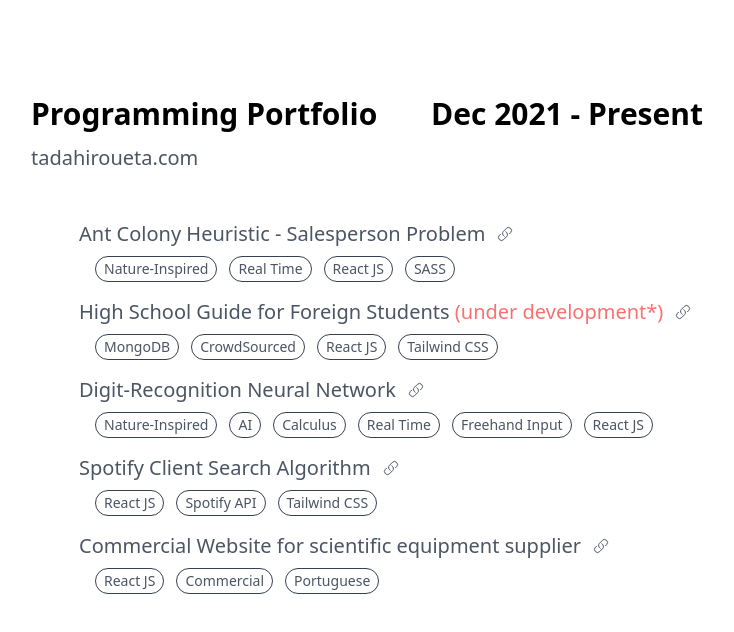
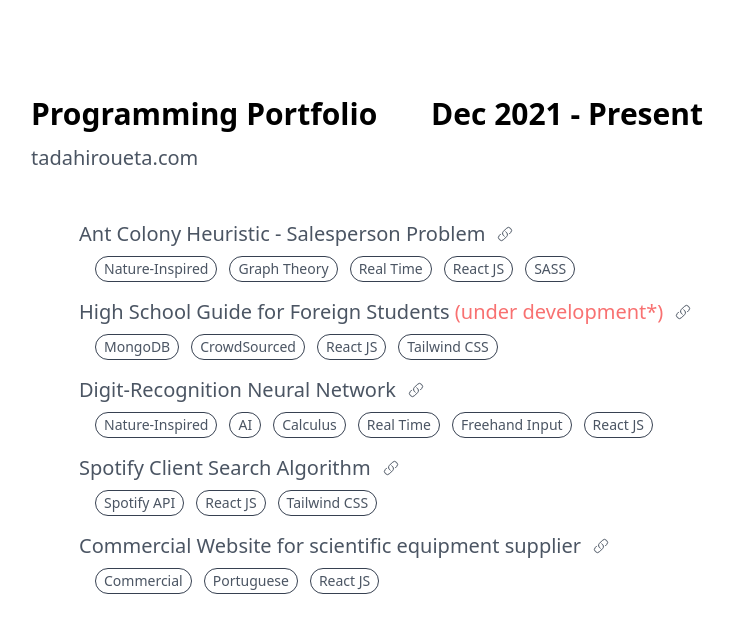
Before and after one commit to tadahiroueta/landing-page, a JavaScript app: page / in a window 1280 px wide. Shown: the top 632 px of the page, without its empty margins (273-1007 px from the left). Built offline with nearby package versions, Linux system fonts and the light colour scheme.

Commit message:
changing topics

```diff
--- a/src/App.js
+++ b/src/App.js
@@ -38,7 +38,7 @@ export default function App() {
         <div className="space-y-8 text-gray-600 md:space-y-12">
           <a href="https://tadahiroueta.com/" className="text-xl">tadahiroueta.com</a>
           <div className="ml-5 space-y-4 text-base list-disc md:ml-12 md:text-xl">
-            <Link to="https://pheromones.tadahiroueta.com" topics={ ["Nature-Inspired", "Real Time", "React JS", "SASS"] }>
+            <Link to="https://pheromones.tadahiroueta.com" topics={ ["Nature-Inspired", "Graph Theory", "Real Time", "React JS", "SASS"] }>
               Ant Colony Heuristic - Salesperson Problem
             </Link>
             <Link to="https://bridgeamerica.org/" topics={ ["MongoDB", "CrowdSourced", "React JS", "Tailwind CSS"] }>
@@ -47,10 +47,10 @@ export default function App() {
             <Link to="https://digit.tadahiroueta.com" topics={ ["Nature-Inspired", "AI", "Calculus", "Real Time", "Freehand Input", "React JS"] }>
               Digit-Recognition Neural Network
             </Link>
-            <Link to="https://spotifier.tadahiroueta.com" topics={ ["React JS", "Spotify API", "Tailwind CSS"] }>
+            <Link to="https://spotifier.tadahiroueta.com" topics={ ["Spotify API", "React JS", "Tailwind CSS"] }>
               Spotify Client Search Algorithm
             </Link>
-            <Link to="https://mmvacuo.tadahiroueta.com" topics={ ["React JS", "Commercial", "Portuguese"] }>
+            <Link to="https://mmvacuo.tadahiroueta.com" topics={ ["Commercial", "Portuguese", "React JS"] }>
               Commercial Website for scientific equipment supplier
             </Link>
           </div>
```
